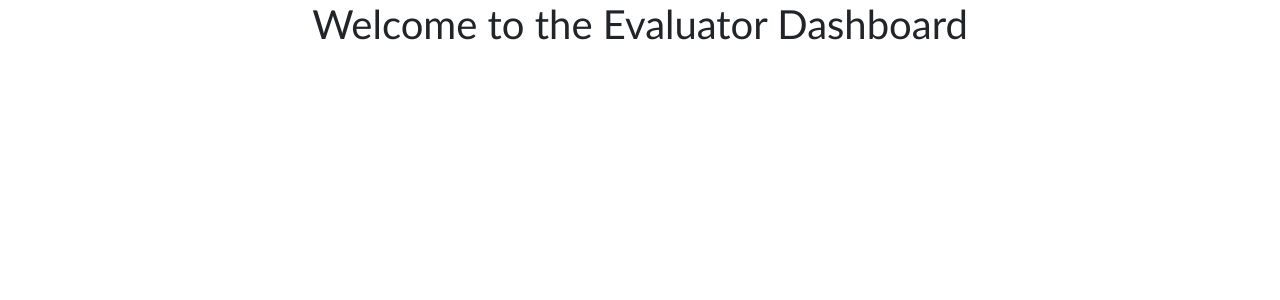
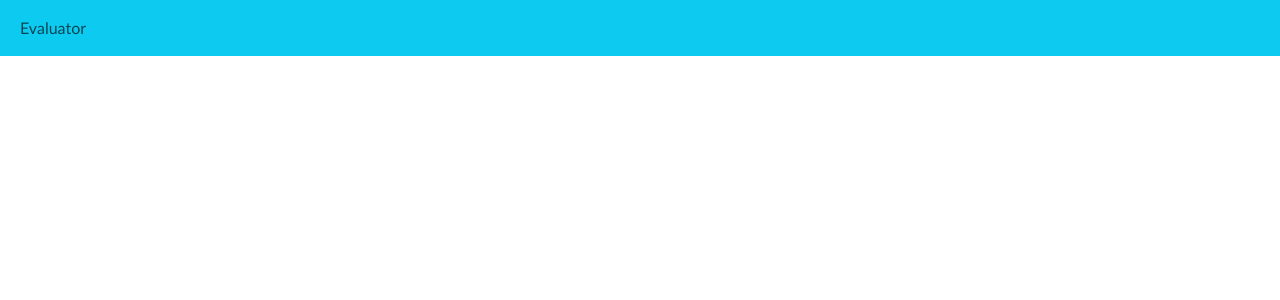
Before and after one commit to Kushalobroy/Written-Examination-System-Using-Blockchain-IPFS-and-Machine-Learning, a React (Create React App) app: page /Evaluator in a window 1280 px wide. Shown: the top 300 px of the page. Built offline with nearby package versions, Linux system fonts and the light colour scheme.

Commit message:
initial commit

```diff
--- a/src/App.css
+++ b/src/App.css
@@ -17,7 +17,7 @@
 }
 
 .App-header {
-  background-color:lightblue;
+  background-color: #282c34;;
   min-height: 100vh;
   display: flex;
   flex-direction: column;
--- a/src/Evaluator/Ehome.jsx
+++ b/src/Evaluator/Ehome.jsx
@@ -3,7 +3,17 @@
 function Ehome(){
     return (
         <div>
-            <h1 className="text-center">Welcome to the Evaluator Dashboard</h1><br/>
+            <nav class="navbar navbar-expand-sm bg-info">
+
+<div class="container-fluid">
+  <ul class="navbar-nav">
+    <li class="nav-item">
+      <a class="nav-link" href="#">Evaluator</a>
+    </li>
+  </ul>
+</div>
+
+</nav>
         </div>
     );
 }
```
